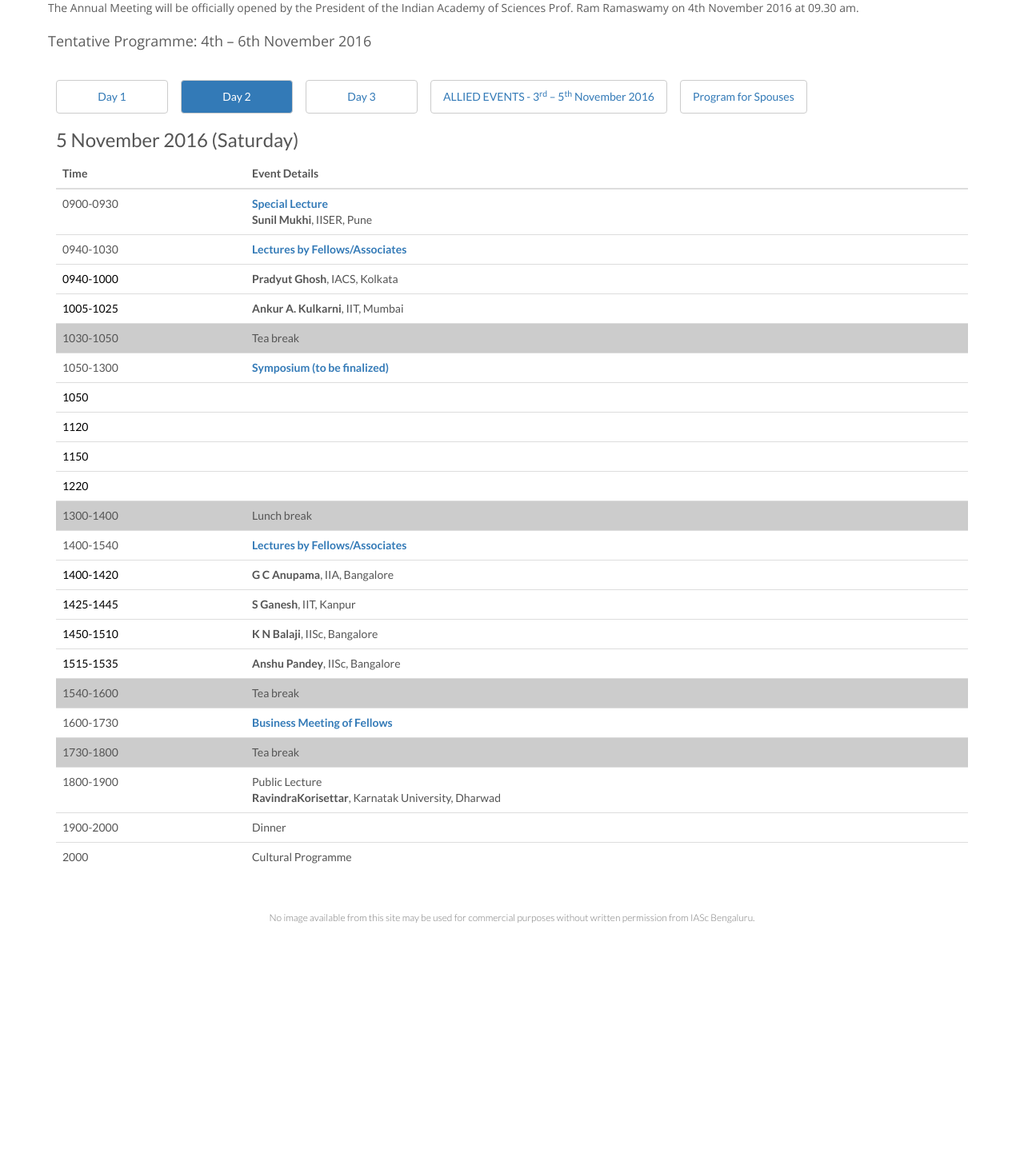
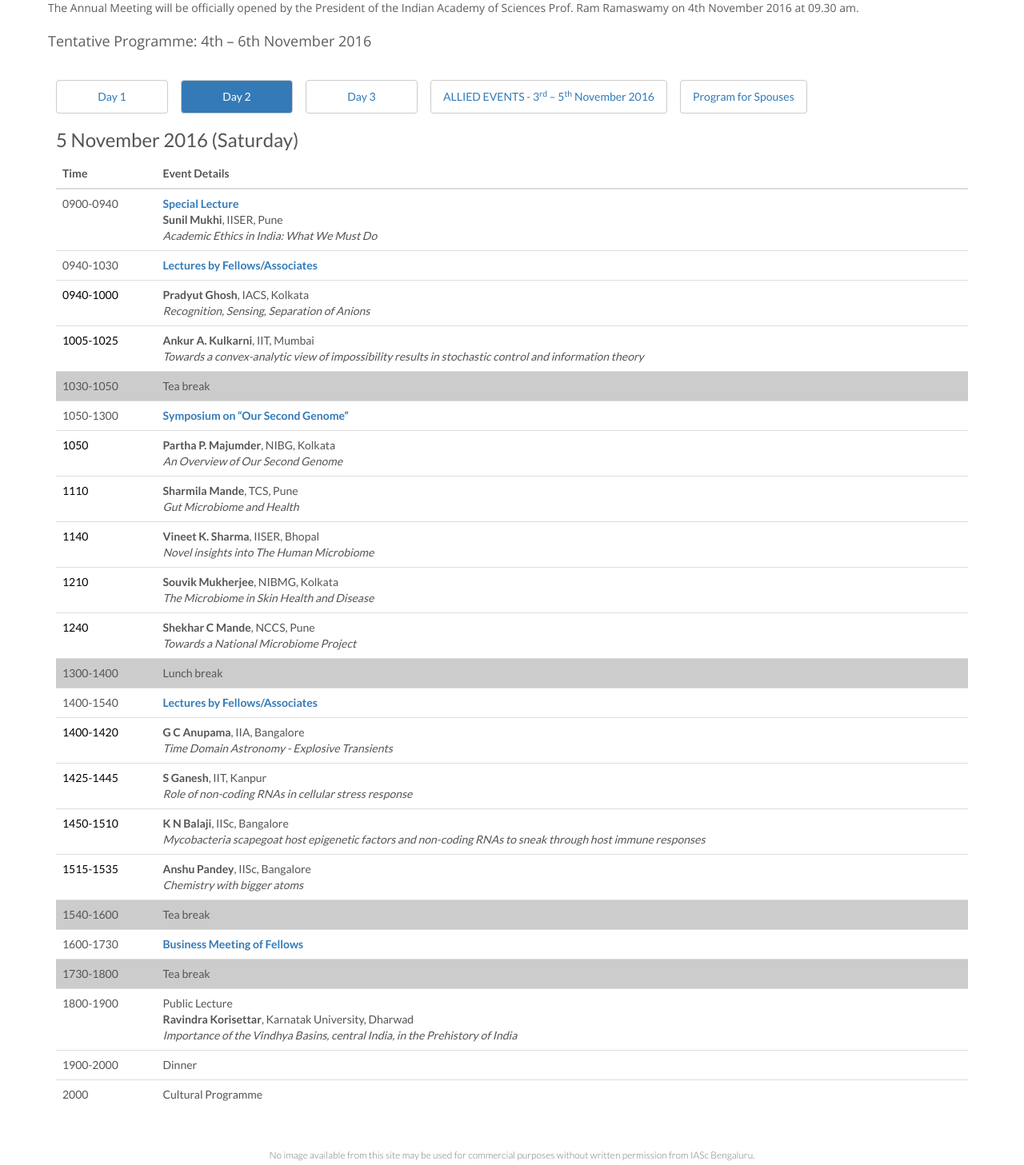
Before and after one commit to SrirangaDigital/ias-conf, a PHP site: the page made by application/views/flat/3-Schedule/index.php in a window 1280 px wide, after a click on "Day 2". Shown: the part 309-1766 px from the top of the page at 80% size. Before the commit the page ends 1464 px from the top, so only its background shows below. Run offline with PHP 8.4, Linux system fonts and the light colour scheme; the template is opened without the code that fills it, so the values that code supplies are empty; some libraries are stand-ins or nearby versions.

Commit message:
No. 32 - updated meeting details

```diff
--- a/application/views/flat/3-Schedule/index.php
+++ b/application/views/flat/3-Schedule/index.php
@@ -46,12 +46,18 @@
                             <td><span class="color-event text-bold">Registration</span></td>
                         </tr>
                         <tr>
-                            <td>0930-1100</td>
+                            <td>0930-1045</td>
                             <td><span class="color-event text-bold">Inauguration &amp; Presidential Address</span><br />
-                                <span class="speaker">Ram Ramaswamy</span>, JNU, New Delhi</td>
+                                <span class="speaker">Ram Ramaswamy</span>, JNU, New Delhi<br />
+                                <i>Chimeras: A spontaneous emergence of dynamical disorder</i>
+                            </td>
+                        </tr>
+                        <tr>
+                            <td>1045-1130</td>
+                            <td><span class="color-event text-bold">Book Release function (authored by Prof. C N R Rao)</span></td>
                         </tr>
                         <tr class="color-break">
-                            <td>1100-1200</td>
+                            <td>1135-1200</td>
                             <td><span class="color-event">Group Photograph &amp; Tea break</span></td>
                         </tr>
                         <tr>
@@ -60,11 +66,15 @@
                         </tr>
                         <tr>
                             <td><span class="color-black">1200-1220</span></td>
-                            <td><span class="speaker">Arun Chattopadhyay</span>, IIT, Guwahati</td>
+                            <td><span class="speaker">Arun Chattopadhyay</span>, IIT, Guwahati<br />
+								<i>Decorating the surface of a quantum dot with molecules</i>
+                            </td>
                         </tr>
                         <tr>
                             <td><span class="color-black">1225-1245</span></td>
-                            <td><span class="speaker">Sanjib K. Agarwalla</span>, IoP, Bhubaneswar</td>
+                            <td><span class="speaker">Sanjib K. Agarwalla</span>, IoP, Bhubaneswar<br />
+								<i>Neutrino Oscillation Parameters: Present Status and Future Roadmap</i>
+                            </td>
                         </tr>
                         <tr class="color-break">
                             <td>1250-1400</td>
@@ -76,11 +86,15 @@
                         </tr>
                         <tr>
                             <td><span class="color-black">1400-1420</span></td>
-                            <td><span class="speaker">Javed N Agrewala</span>, IMTECH, Chandigarh </td>
+                            <td><span class="speaker">Javed N Agrewala</span>, IMTECH, Chandigarh<br />
+								<i>Signalling through Toll-Like Receptors can influence the dose and duration of treatment with anti-TB drugs</i>
+                            </td>
                         </tr>
                         <tr>
                             <td><span class="color-black">1425-1445</span></td>
-                            <td><span class="speaker">A Raghuram</span>, IISER, Pune</td>
+                            <td><span class="speaker">A Raghuram</span>, IISER, Pune<br />
+								<i>From calculus to number theory</i>
+                            </td>
                         </tr>
                         <tr class="color-break">
                             <td>1450-1530</td>
@@ -92,19 +106,26 @@
                         </tr>
                         <tr>
                             <td><span class="color-black">1530</span></td>
-                            <td><span class="speaker">T V Ramakrishnan</span>, BHU, Varanasi</td>
+                            <td><span class="speaker">T V Ramakrishnan</span>, BHU, Varanasi<br />
+								<i>Walter Kohn and the Rise of Condensed Matter Physics</i>
+							</td>
                         </tr>
                         <tr>
                             <td><span class="color-black">1600</span></td>
-                            <td><span class="speaker">Swapan K Ghosh</span>, BARC, Mumbai</td>
+                            <td><span class="speaker">Swapan K Ghosh</span>, BARC, Mumbai<br />
+								<i>Density functional theory for materials modeling at different length scales: A legacy of Walter Kohn</i>
+                            </td>
                         </tr>
                         <tr>
                             <td><span class="color-black">1630</span></td>
-                            <td><span class="speaker">TanusriSaha-Dasgupta</span>, SN Bose Natl. Centre for Basic Sciences, Kolkata</td>
+                            <td><span class="speaker">TanusriSaha-Dasgupta</span>, SN Bose Natl. Centre for Basic Sciences, Kolkata<br />
+                            <i>Beyond the conventional DFT: Life with “U”</i></td>
                         </tr>
                         <tr>
                             <td><span class="color-black">1700</span></td>
-                            <td><span class="speaker">Umesh V Waghmare</span>, JNCASR, Bengaluru</td>
+                            <td><span class="speaker">Umesh V Waghmare</span>, JNCASR, Bengaluru<br />
+								<i>Electrons in a Crystal: Localized versus Extended Orbitals</i>
+                            </td>
                         </tr>
                         <tr class="color-break">
                             <td>1730-1800</td>
@@ -113,7 +134,8 @@
                         <tr>
                             <td>1800-1900</td>
                             <td><span class="color-event text-bold">Public lecture</span><br />
-                                <span class="speaker">Rajendra Singh</span>, Tarun Bharat Sangh, Alwar (Rajasthan)
+                                <span class="speaker">Rajendra Singh</span>, Tarun Bharat Sangh, Alwar (Rajasthan)<br />
+                                <i>Indigenous knowledge system in Indian Water Management</i>
                             </td>
                         </tr>
                     </tbody>
@@ -132,9 +154,10 @@
                     </thead>
                     <tbody>
                         <tr>
-                            <td>0900-0930</td>
+                            <td>0900-0940</td>
                             <td><span class="color-event text-bold">Special Lecture</span><br />
-                                <span class="speaker">Sunil Mukhi</span>, IISER, Pune
+                                <span class="speaker">Sunil Mukhi</span>, IISER, Pune<br />
+                                <i>Academic Ethics in India: What We Must Do</i>
                             </td>
                         </tr>
                         <tr>
@@ -143,11 +166,15 @@
                         </tr>
                         <tr>
                             <td><span class="color-black">0940-1000</span></td>
-                            <td><span class="speaker">Pradyut Ghosh</span>, IACS, Kolkata</td>
+                            <td><span class="speaker">Pradyut Ghosh</span>, IACS, Kolkata<br />
+								<i>Recognition, Sensing, Separation of Anions</i>
+                            </td>
                         </tr>
                         <tr>
                             <td><span class="color-black">1005-1025</span></td>
-                            <td><span class="speaker">Ankur A. Kulkarni</span>, IIT, Mumbai</td>
+                            <td><span class="speaker">Ankur A. Kulkarni</span>, IIT, Mumbai<br />
+								<i>Towards a convex-analytic view of impossibility results in stochastic control and information theory</i>
+                            </td>
                         </tr>
                         <tr class="color-break">
                             <td>1030-1050</td>
@@ -155,23 +182,37 @@
                         </tr>
                         <tr>
                             <td>1050-1300</td>
-                            <td><span class="color-event text-bold">Symposium (to be finalized)</span></td>
+                            <td><span class="color-event text-bold">Symposium on “Our Second Genome”</span></td>
                         </tr>
                         <tr>
                             <td><span class="color-black">1050</span></td>
-                            <td></td>
+                            <td><span class="speaker">Partha P. Majumder</span>, NIBG, Kolkata<br />
+								<i>An Overview of Our Second Genome</i>
+							</td>
                         </tr>
                         <tr>
-                            <td><span class="color-black">1120</span></td>
-                            <td></td>
+                            <td><span class="color-black">1110</span></td>
+                            <td><span class="speaker">Sharmila Mande</span>, TCS, Pune<br />
+								<i>Gut Microbiome and Health</i>
+							</td>
                         </tr>
                         <tr>
-                            <td><span class="color-black">1150</span></td>
-                            <td></td>
+                            <td><span class="color-black">1140</span></td>
+                            <td><span class="speaker">Vineet K. Sharma</span>, IISER, Bhopal<br />
+								<i>Novel insights into The Human Microbiome</i>
+							</td>
                         </tr>
                         <tr>
-                            <td><span class="color-black">1220</span></td>
-                            <td></td>
+                            <td><span class="color-black">1210</span></td>
+                            <td><span class="speaker">Souvik Mukherjee</span>, NIBMG, Kolkata<br />
+								<i>The Microbiome in Skin Health and Disease</i>
+							</td>
+                        </tr>
+                        <tr>
+                            <td><span class="color-black">1240</span></td>
+                            <td><span class="speaker">Shekhar C Mande</span>, NCCS, Pune<br />
+								<i>Towards a National Microbiome Project</i>
+							</td>
                         </tr>
                         <tr class="color-break">
                             <td>1300-1400</td>
@@ -183,19 +224,27 @@
                         </tr>
                         <tr>
                             <td><span class="color-black">1400-1420</span></td>
-                            <td><span class="speaker">G C Anupama</span>, IIA, Bangalore</td>
+                            <td><span class="speaker">G C Anupama</span>, IIA, Bangalore<br />
+								<i>Time Domain Astronomy - Explosive Transients</i>
+                            </td>
                         </tr>
                         <tr>
                             <td><span class="color-black">1425-1445</span></td>
-                            <td><span class="speaker">S Ganesh</span>, IIT, Kanpur</td>
+                            <td><span class="speaker">S Ganesh</span>, IIT, Kanpur<br />
+								<i>Role of non-coding RNAs in cellular stress response</i>
+							</td>
                         </tr>
                         <tr>
                             <td><span class="color-black">1450-1510</span></td>
-                            <td><span class="speaker">K N Balaji</span>, IISc, Bangalore</td>
+                            <td><span class="speaker">K N Balaji</span>, IISc, Bangalore<br />
+								<i>Mycobacteria scapegoat host epigenetic factors and non-coding RNAs to sneak through host immune responses</i>
+                            </td>
                         </tr>
                         <tr>
                             <td><span class="color-black">1515-1535</span></td>
-                            <td><span class="speaker">Anshu Pandey</span>, IISc, Bangalore</td>
+                            <td><span class="speaker">Anshu Pandey</span>, IISc, Bangalore<br />
+								<i>Chemistry with bigger atoms</i>
+                            </td>
                         </tr>
                         <tr class="color-break">
                             <td>1540-1600</td>
@@ -211,7 +260,9 @@
                         </tr>
                         <tr>
                             <td>1800-1900</td>
-                            <td>Public Lecture<br /><span class="speaker">RavindraKorisettar</span>, Karnatak University, Dharwad</td>
+                            <td>Public Lecture<br /><span class="speaker">Ravindra Korisettar</span>, Karnatak University, Dharwad<br />
+								<i>Importance of the Vindhya Basins, central India, in the Prehistory of India</i>
+                            </td>
                         </tr>
                         <tr>
                             <td>1900-2000</td>
@@ -237,45 +288,61 @@
                     </thead>
                     <tbody>
                         <tr>
-                            <td>0900-0940</td>
-                            <td><span class="color-event text-bold">Special Lecture</span><br />
-                            <span class="speaker">Amitabh Joshi</span>, JNCASR, Bengaluru</td>
+                            <td>0900-1220</td>
+                            <td><span class="color-event text-bold">Inaugural Lectures by Fellows/Associates</span></td>
                         </tr>
                         <tr>
-                            <td>0940-1300</td>
-                            <td><span class="color-event text-bold">Lectures by Fellows/Associates</span></td>
+                            <td>0900-0920</td>
+                            <td><span class="speaker">Krishna P Kaliappan</span>, IIT, Mumbai<br />
+								<i>Domino strategy to synthesis of natural products and heterocycles</i>
+                            </td>
                         </tr>
                         <tr>
-                            <td>0940-1000</td>
-                            <td><span class="speaker">Krishna P Kaliappan</span>, IIT, Mumbai</td>
+                            <td>0925-0945</td>
+                            <td><span class="speaker">Anuradha Dube</span>, CDRI, Lucknow<br />
+								<i>Challenges in the control of Kala-azar- a disease of poverty</i>
+							</td>
                         </tr>
                         <tr>
-                            <td>1005-1025</td>
-                            <td><span class="speaker">Rohini Garg</span>, NIPGR, New Delhi</td>
+                            <td>0950-1010</td>
+                            <td><span class="speaker">N Ravishankar</span>, IISc, Bangalore<br />
+								<i>Intriguing Structure and Transport Behaviour of Ultrathin Single Crystalline Gold Nanowires</i>
+							</td>
+                        </tr>
+                        <tr>
+                            <td>1015-1035</td>
+                            <td><span class="speaker">B. Anand</span>, IIT, Guwahati<br />
+								<i>Homing mechanism of the CRISPR-Cas Adaptive Immune System</i>
+							</td>
                         </tr>
                         <tr class="color-break">
-                            <td>1030-1100</td>
+                            <td>1040-1100</td>
                             <td>Tea break</td>
                         </tr>
                         <tr>
                             <td>1100-1120</td>
-                            <td><span class="speaker">N Ravishankar</span>, IISc, Bangalore</td>
+                            <td><span class="speaker">Tirthankar Bhattacharyya</span>, IISc, Bengaluru<br />
+								<i>What do analytic functions look like?</i>
+                            </td>
                         </tr>
                         <tr>
                             <td>1125-1145</td>
-                            <td><span class="speaker">B. Anand</span>, IIT, Guwahati</td>
+                            <td><span class="speaker">Pratap Raychaudhuri</span>, TIFR, Mumbai<br />
+								<i>Low temperature scanning tunneling spectroscopy</i>
+                            </td>
                         </tr>
                         <tr>
                             <td>1150-1210</td>
-                            <td><span class="speaker">Tirthankar Bhattacharyya</span>, IISc, Bengaluru</td>
+                            <td><span class="speaker">G.R. Tripathy</span>, IISER, Pune<br />
+								<i>Re-Os geochronology: Clues for past marine and atmospheric conditions</i>
+							</td>
                         </tr>
                         <tr>
-                            <td>1215-1235</td>
-                            <td><span class="speaker">PratapRaychaudhuri</span>, TIFR, Mumbai</td>
-                        </tr>
-                        <tr>
-                            <td>1240-1300</td>
-                            <td><span class="speaker">G. R. Tripathy</span>, IISER, Pune</td>
+                            <td>1215-1300</td>
+                            <td><span class="color-event text-bold">Special Lecture</span><br />
+                            <span class="speaker">Amitabh Joshi</span>, JNCASR, Bengaluru<br />
+								<i>Experimental ecology and evolution in the laboratory</i>
+                            </td>
                         </tr>
                         <tr class="color-break">
                             <td>1300-1400</td>
```
